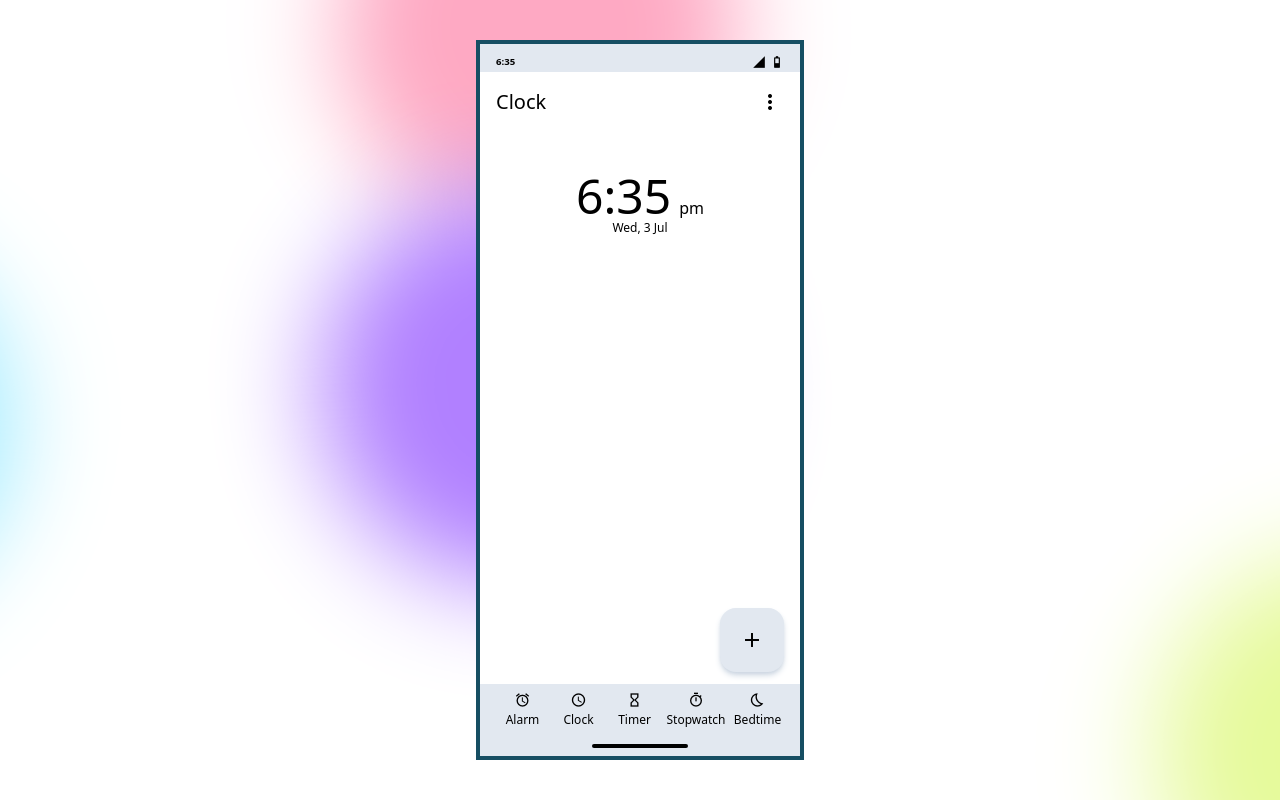
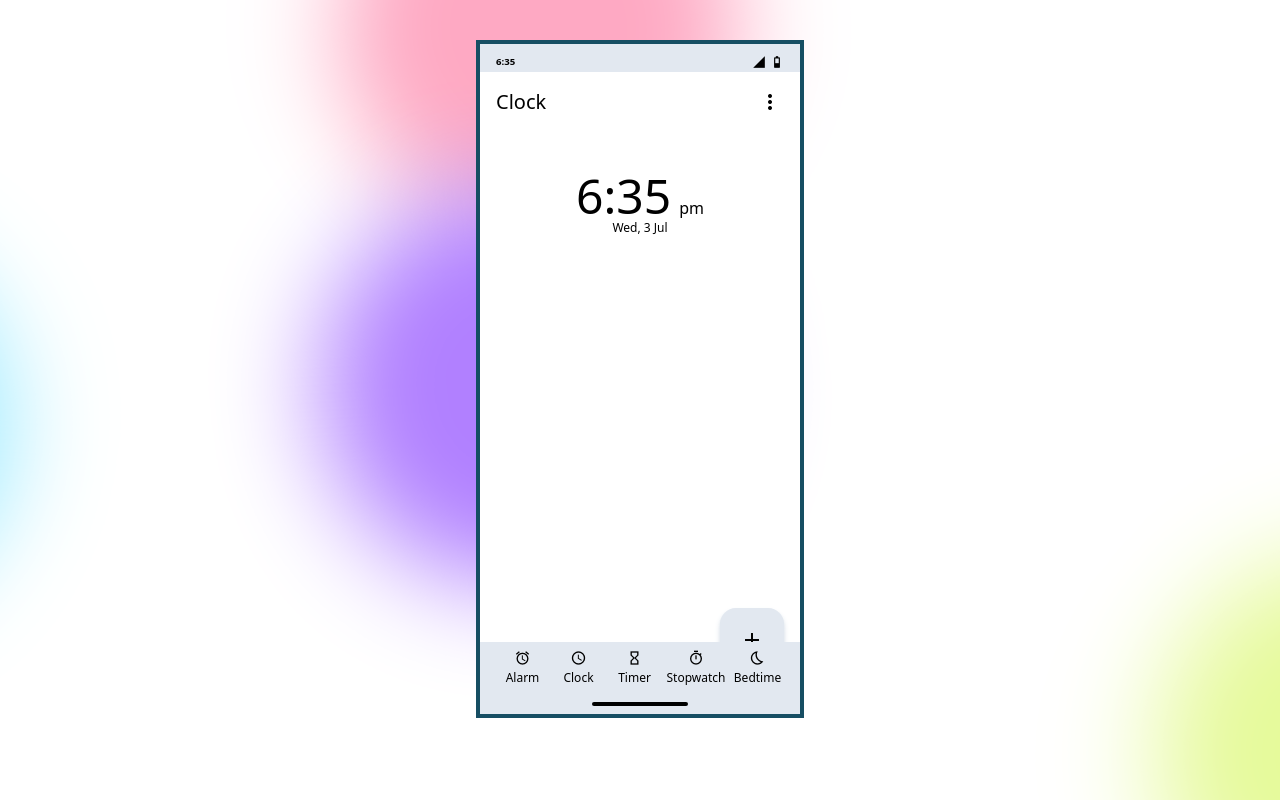
Before and after one commit to sinan-q/clock-web-app, a React (Vite) app: page /clock in a window 1280 px wide. Built offline with nearby package versions, Linux system fonts and the light colour scheme; the HTML template or start-up script is replaced by a standard one.

Commit message:
maximun height constraint added

```diff
--- a/src/App.jsx
+++ b/src/App.jsx
@@ -16,9 +16,9 @@ export function AddRouteData(parent, path, title, element, icon = null)  {
 }
 const App = () => {
   return (
-    <div className=" root w-dvw h-dvh flex overflow-hidden z-10 justify-center">
+    <div className=" root w-svw h-svh flex overflow-hidden z-10 justify-center">
         <span></span>        <span></span>        <span></span>        <span></span> <span></span>
-    <div class=" bg-white box-content border-4 w-80 relative my-10 border-cyan-900 flex flex-col">
+    <div class=" bg-white box-content border-4 w-80 max-h-[670px] relative my-10 border-cyan-900 flex flex-col">
       <StatusBar />
       <PageRoutes/>
     </div>
```
